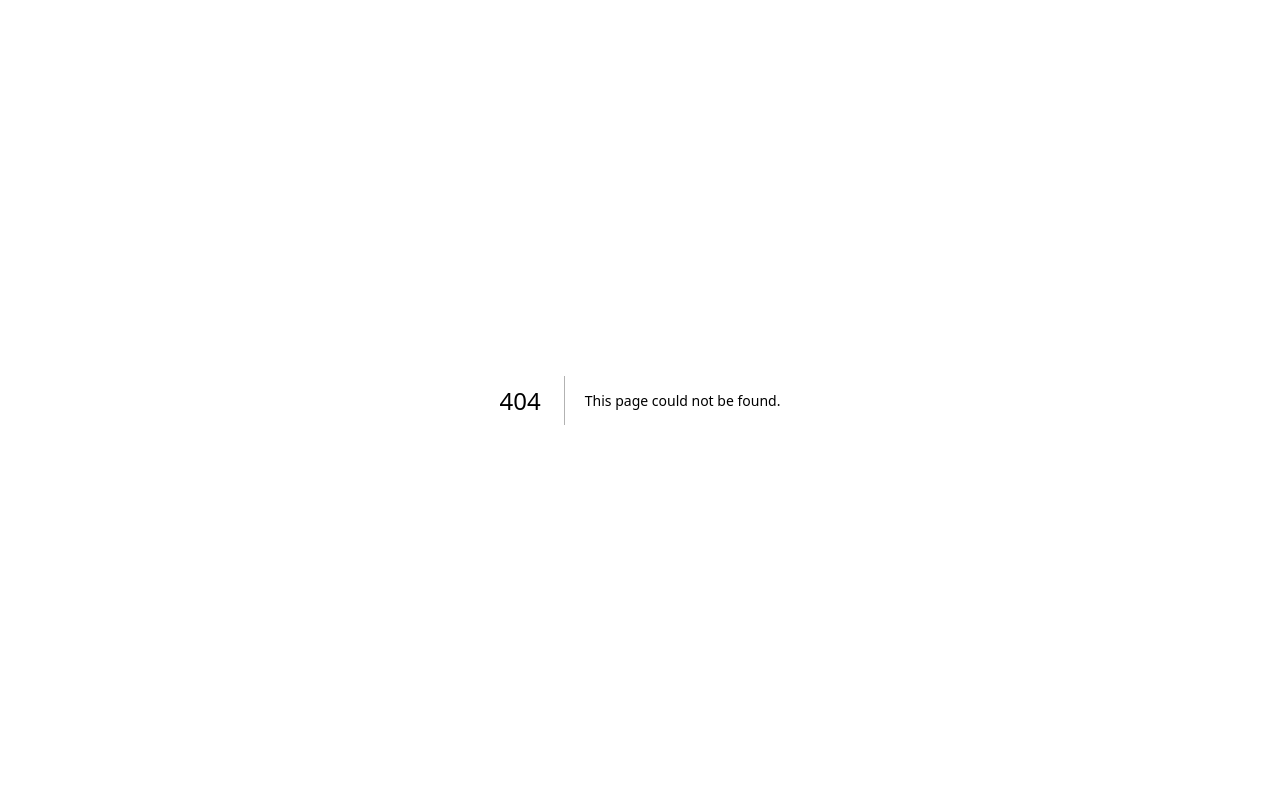
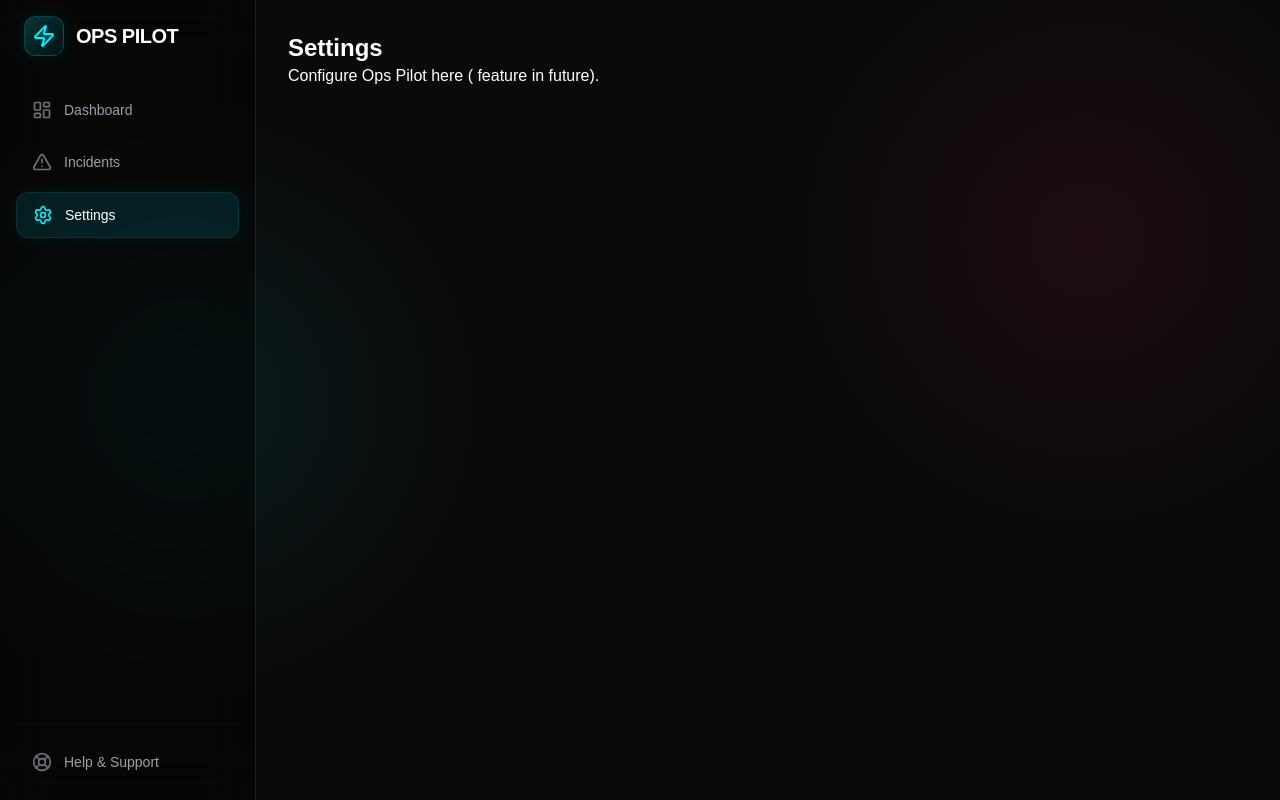
Before and after one commit to itssunnyfunny/Ops-Pilot, a Next.js app: page /settings in a window 1280 px wide. Before the commit this address had no page. Built offline with nearby package versions, Linux system fonts and the light colour scheme.

Commit message:
adding setting component which is not shiped yet

```diff
--- /dev/null
+++ b/app/(app)/settings/page.tsx
@@ -0,0 +1,8 @@
+export default function SettingsPage() {
+    return (
+        <div className="p-8 text-white">
+            <h1 className="text-2xl font-bold">Settings</h1>
+            <p>Configure Ops Pilot here ( feature in future).</p>
+        </div>
+    );
+}
```
